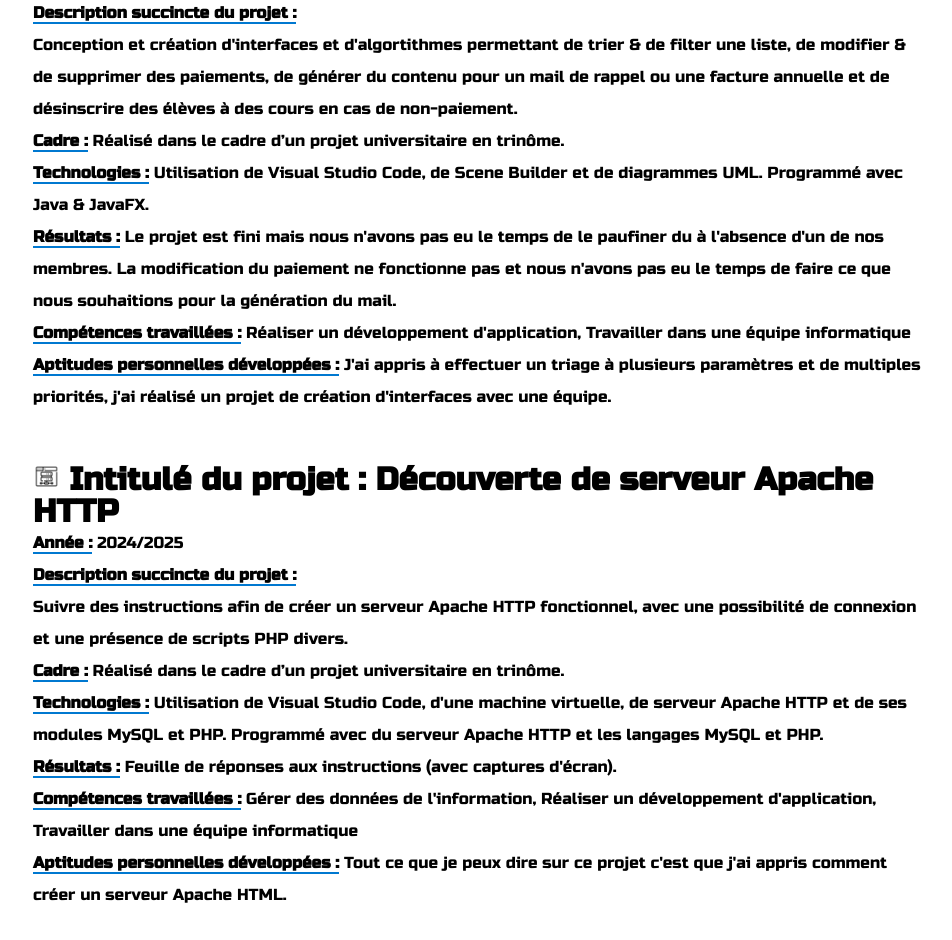
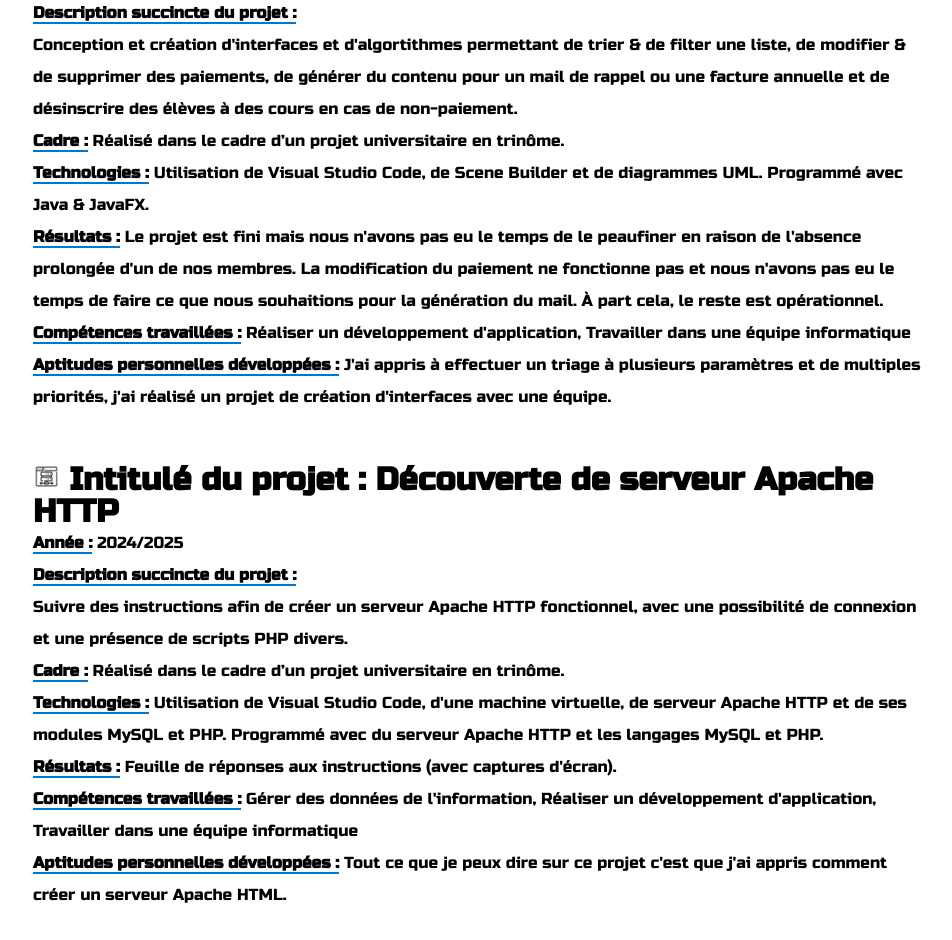
Before and after one commit to mudinyver/portfolio_en_site_web, a plain HTML site: page projets.html in a window 1280 px wide. Shown: the part 697-1637 px from the top of the page, without its empty margins (223-1175 px from the left). Drawn offline with Linux system fonts and the light colour scheme.

Commit message:
Update projets.html

```diff
--- a/projets.html
+++ b/projets.html
@@ -202,7 +202,7 @@
                     <p><strong>Technologies :</strong>
                     Utilisation de Visual Studio Code, de Scene Builder et de diagrammes UML. Programmé avec Java & JavaFX.</p>
                     <p><strong>Résultats :</strong>
-                    Le projet est fini mais nous n'avons pas eu le temps de le paufiner du à l'absence d'un de nos membres. La modification du paiement ne fonctionne pas et nous n'avons pas eu le temps de faire ce que nous souhaitions pour la génération du mail.</p>
+                    Le projet est fini mais nous n'avons pas eu le temps de le peaufiner en raison de l'absence prolongée d'un de nos membres. La modification du paiement ne fonctionne pas et nous n'avons pas eu le temps de faire ce que nous souhaitions pour la génération du mail. À part cela, le reste est opérationnel.</p>
                     <p><strong>Compétences travaillées :</strong>
                     Réaliser un développement d'application, Travailler dans une équipe informatique</p>
                     <p><strong>Aptitudes personnelles développées :</strong>
```
